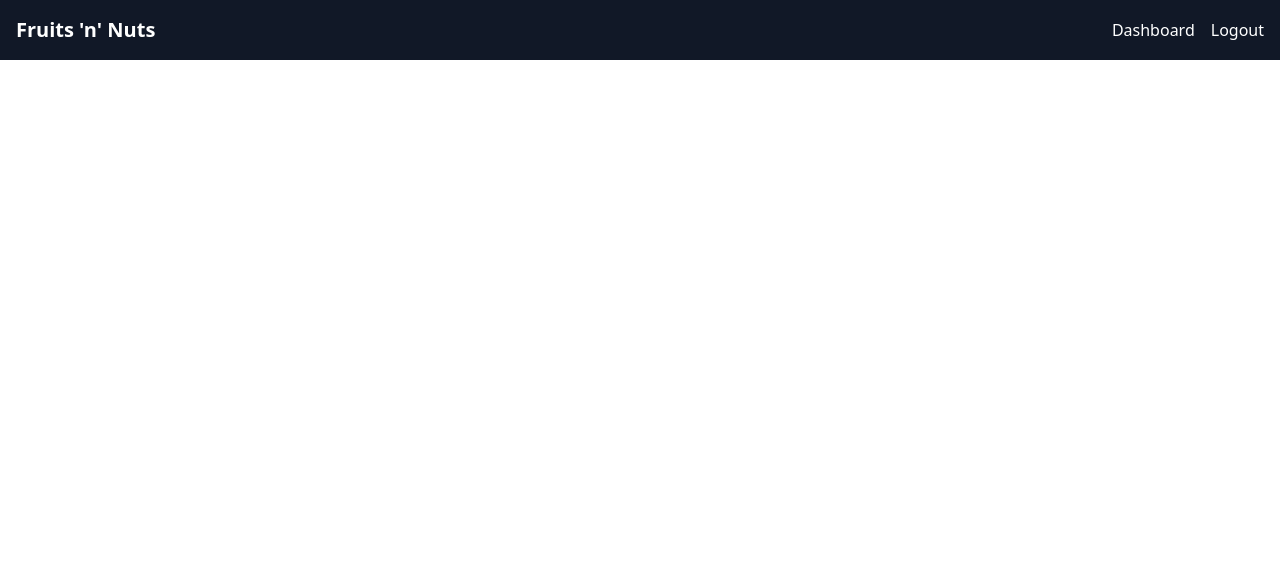
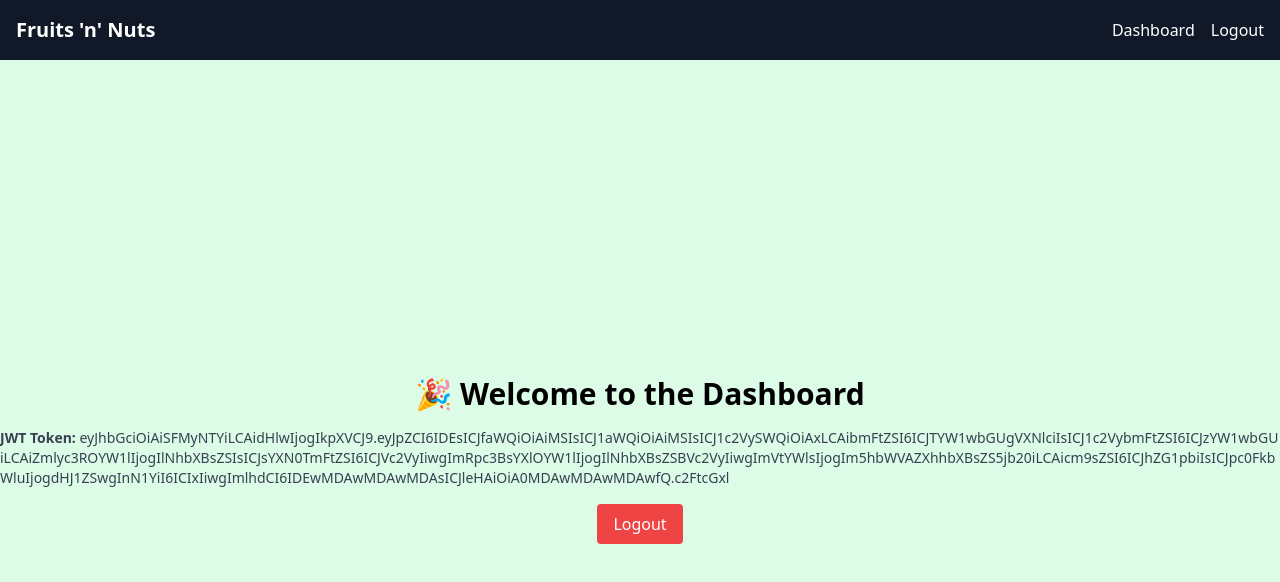
Before and after one commit to Subham832/fruits-n-nuts-frontend, a React (Create React App) app: page /dashboard in a window 1280 px wide. Shown: the top 582 px of the page. Built offline with nearby package versions, Linux system fonts and the light colour scheme; sample sign-in values are in the browser's storage.

Commit message:
Add axios instance and vercel.json for production routing

```diff
--- a/src/App.js
+++ b/src/App.js
@@ -1,17 +1,30 @@
 import React from 'react';
 import { BrowserRouter as Router, Routes, Route, Navigate } from 'react-router-dom';
+
 import Register from './components/Register';
 import Login from './components/Login';
 import Navbar from './components/Navbar';
+import Dashboard from './components/Dashboard';
+import PrivateRoute from './routes/PrivateRoute';
 
 function App() {
   return (
     <Router>
-      <Navbar />
+      <Navbar /> {/* ✅ Global Navbar */}
       <Routes>
         <Route path="/" element={<Navigate to="/register" />} />
         <Route path="/register" element={<Register />} />
         <Route path="/login" element={<Login />} />
+
+        {/* ✅ Protected Dashboard route */}
+        <Route
+          path="/dashboard"
+          element={
+            <PrivateRoute>
+              <Dashboard />
+            </PrivateRoute>
+          }
+        />
       </Routes>
     </Router>
   );
--- /dev/null
+++ b/src/api/axios.js
@@ -0,0 +1,7 @@
+import axios from 'axios';
+
+const instance = axios.create({
+  baseURL: 'https://b0a0bc64fa51.ngrok-free.app/api', // ✅ Use your live ngrok URL
+});
+
+export default instance;
--- /dev/null
+++ b/src/components/Dashboard.js
@@ -0,0 +1,29 @@
+import React from "react";
+import { useNavigate } from "react-router-dom";
+
+const Dashboard = () => {
+  const token = localStorage.getItem("token");
+  const navigate = useNavigate();
+
+  const handleLogout = () => {
+    localStorage.removeItem("token");
+    navigate("/login");
+  };
+
+  return (
+    <div className="min-h-screen flex flex-col items-center justify-center bg-green-100">
+      <h1 className="text-3xl font-bold mb-4">🎉 Welcome to the Dashboard</h1>
+      <p className="mb-4 text-sm text-gray-700 break-all">
+        <strong>JWT Token:</strong> {token}
+      </p>
+      <button
+        onClick={handleLogout}
+        className="bg-red-500 hover:bg-red-600 text-white px-4 py-2 rounded"
+      >
+        Logout
+      </button>
+    </div>
+  );
+};
+
+export default Dashboard;
--- a/src/components/Login.js
+++ b/src/components/Login.js
@@ -18,7 +18,7 @@ const Login = () => {
   const handleLogin = async (e) => {
     e.preventDefault();
     try {
-      const res = await axios.post("https://ceef944d8693.ngrok-free.app/api/auth/login", form);
+      const res = await axios.post("https://b0a0bc64fa51.ngrok-free.app/api/auth/login", form);
       localStorage.setItem('token', res.data.token);
       alert('Login successful');
       navigate('/dashboard');
--- a/src/components/Register.js
+++ b/src/components/Register.js
@@ -15,7 +15,7 @@ const Register = () => {
   const handleRegister = async (e) => {
     e.preventDefault();
     try {
-      const res = await axios.post("https://ceef944d8693.ngrok-free.app/api/auth/register", form);
+      const res = await axios.post("https://b0a0bc64fa51.ngrok-free.app/api/auth/register", form);
       alert(res.data);
     } catch (err) {
       alert('Registration failed');
--- /dev/null
+++ b/src/routes/PrivateRoute.js
@@ -0,0 +1,9 @@
+import React from "react";
+import { Navigate } from "react-router-dom";
+
+const PrivateRoute = ({ children }) => {
+  const token = localStorage.getItem("token");
+  return token ? children : <Navigate to="/login" />;
+};
+
+export default PrivateRoute;
```
Also changed, not shown: vercel.json (added).
